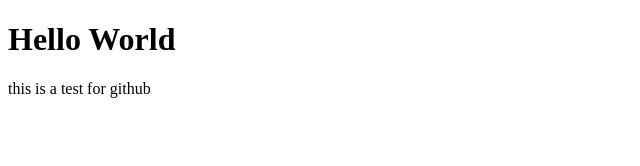
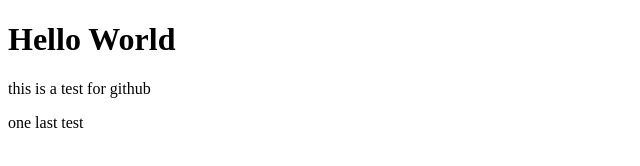
Before and after one commit to shayber79/class_example_git, a plain HTML site: page index.html in a window 1280 px wide. Shown: the full height of the page, 0-640 px from the left. Drawn offline with Linux system fonts and the light colour scheme.

Commit message:
one last test for changes

```diff
--- a/index.html
+++ b/index.html
@@ -10,5 +10,6 @@
    <h1>Hello World</h1>
 
    <span>this is a test for github</span>
+   <p>one last test</p>
 </body>
 </html>
```
